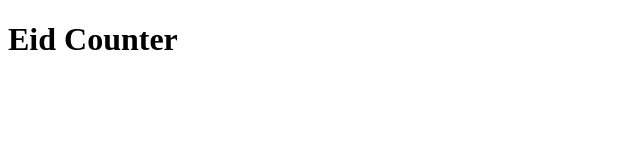
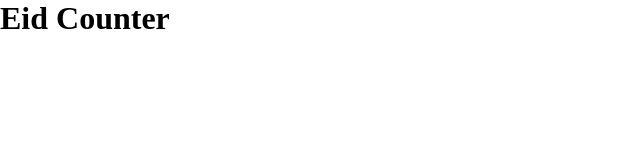
Before and after one commit to Raza-Ur-Rehman/Flat-Ui-Color, a plain HTML site: page index.html in a window 1280 px wide. Shown: the whole page, without its empty margins (0-640 px from the left). Drawn offline with Linux system fonts and the light colour scheme.

Commit message:
default pattren

```diff
--- a/style.css
+++ b/style.css
@@ -1,3 +1,10 @@
-*{
-
+* {
+    margin: 0;
+    padding: 0;
+    box-sizing: border-box;
 }
+body {
+    height: 100vh;
+    width: 100%;
+    background-image: url() ;
+}
```
